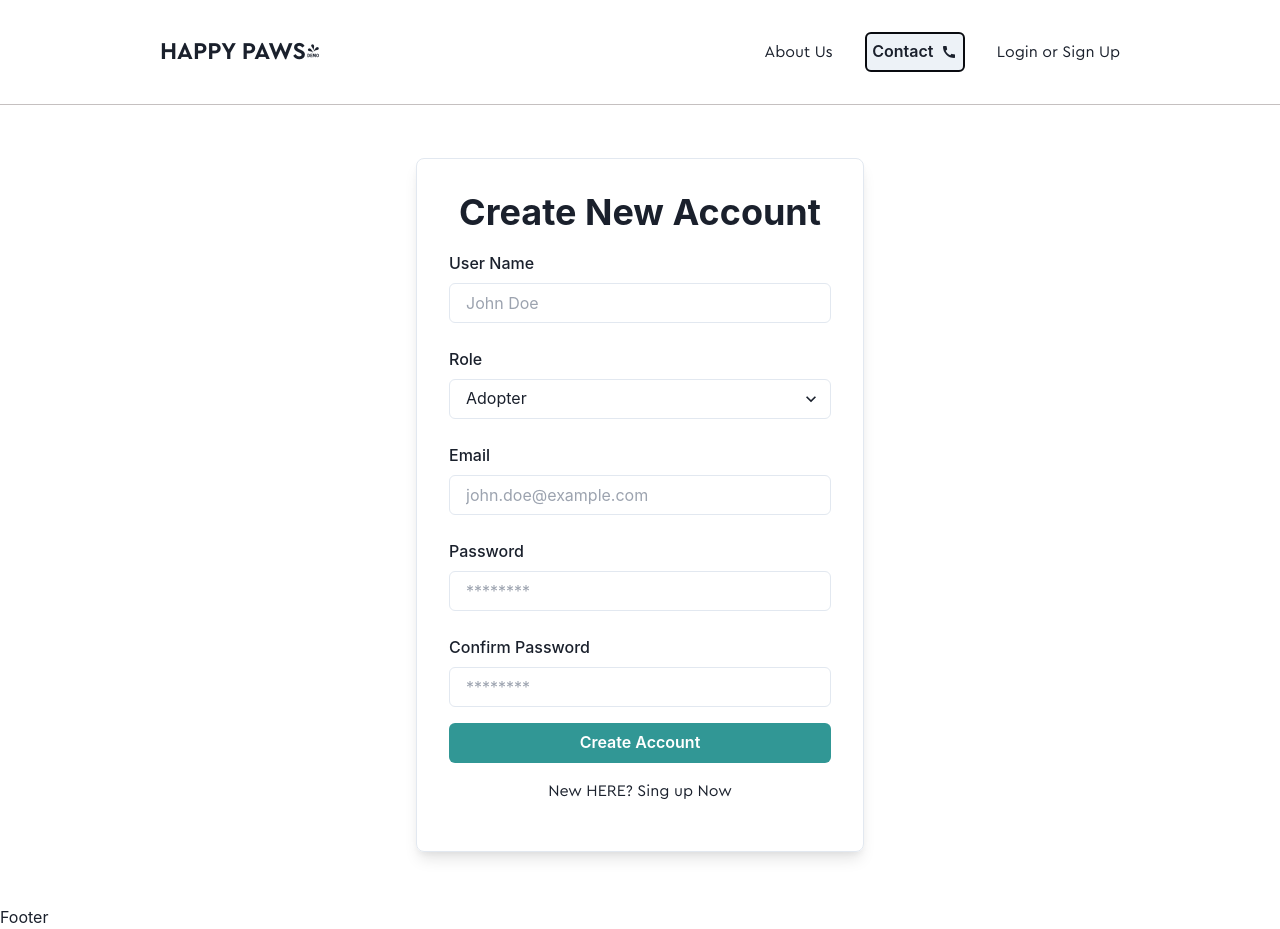
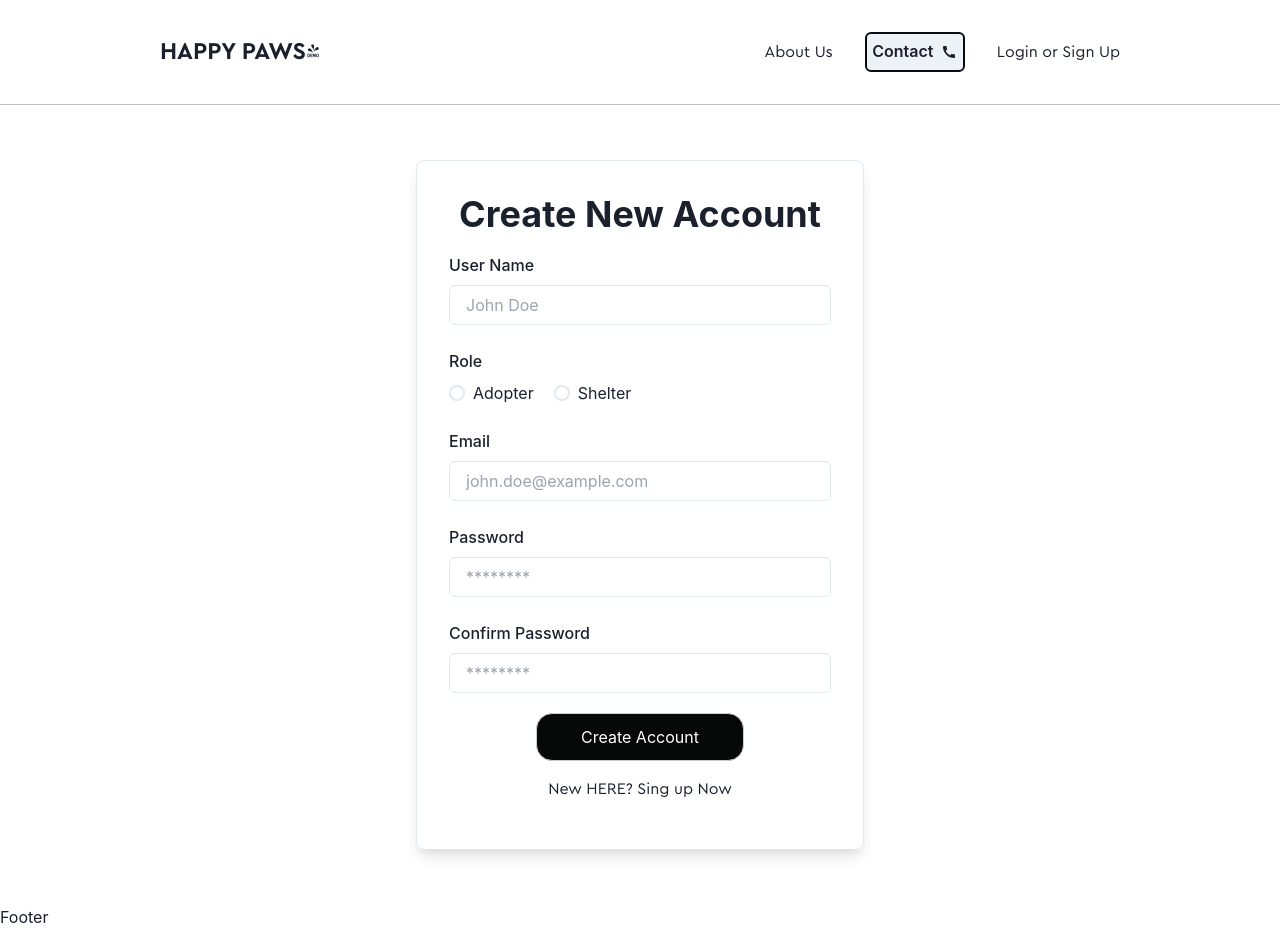
Before and after one commit to bernard493/HappyPaws-client, a React (Create React App) app: page /auth/create-account in a window 1280 px wide. Built offline with nearby package versions, Linux system fonts and the light colour scheme.

Commit message:
Auth with JWT and Passport JWT verification done

```diff
--- a/src/Components/Button/Button.scss
+++ b/src/Components/Button/Button.scss
@@ -2,7 +2,7 @@
 @use "../../styles/partials/variables" as *;
 
 .Btn {
-  width: 100%;
+  width:"full";
   height: 3rem;
   border: 1px solid #ccc;
   border-radius: 1rem;
--- a/src/CustomHooks/AuthProvider .jsx
+++ b/src/CustomHooks/AuthProvider .jsx
@@ -16,7 +16,7 @@ export const AuthProvider = ({ children }) => {
 
 
   const login = (userToken) => {
-    Cookies.set("token", userToken, { expires: 7 });
+    Cookies.set("token", userToken, { expires: 1 });
     setToken(userToken);
   };
 
--- a/src/Pages/LoginPage/LoginPage.jsx
+++ b/src/Pages/LoginPage/LoginPage.jsx
@@ -5,15 +5,17 @@ import {
   FormControl,
   FormLabel,
   Input,
-  Button,
   Heading,
   FormErrorMessage,
   Text,
+  useToast,
+
 } from "@chakra-ui/react";
 import { useAuth } from "../../CustomHooks/AuthProvider ";
 import { useNavigate, useLocation, Link } from "react-router-dom";
 import { userLogin } from "../../API/User__Api";
-// import Button from "../../Components/Button/Button";
+import Button from "../../Components/Button/Button";
+
 
 const LoginPage = () => {
   const { login } = useAuth();
@@ -24,7 +26,8 @@ const LoginPage = () => {
   const [isDisabled, setIsDisabled] = useState(false);
   const navigate = useNavigate();
   const location = useLocation();
-  const from = location.state?.from || "/home"; // Fallback to /home if no path is stored
+  const toast = useToast();
+  const from = location.state?.from || "/";
 
   const validateEmail = () => {
     if (!email) {
@@ -38,6 +41,7 @@ const LoginPage = () => {
       return true;
     }
   };
+
   const validatePassword = () => {
     if (!password) {
       setPasswordError("Password is required");
@@ -47,18 +51,41 @@ const LoginPage = () => {
       return true;
     }
   };
+
   const handleSubmit = async (e) => {
     e.preventDefault();
+    setIsDisabled(true);
+    console.log("hello");
     if (validateEmail() && validatePassword()) {
       const { status, data } = await userLogin({
         email,
         password,
       });
+
       if (status === 200) {
         const { token } = data;
         login(token);
         // After successful login, navigate back to the original path with query parameters
+        const { message } = data;
+        toast({
+          position: "top-right",
+          title: message,
+          status: "success",
+          isClosable: true,
+        });
         navigate(from, { replace: true });
+        setIsDisabled(false);
+      }
+
+      if (status === 401) {
+        setIsDisabled(false);
+        const { message } = data;
+        toast({
+          position: "top-right",
+          title: message,
+          status: "info",
+          isClosable: true,
+        });
       }
     }
   };
@@ -100,24 +127,24 @@ const LoginPage = () => {
               />
               <FormErrorMessage>{passwordError}</FormErrorMessage>
             </FormControl>
-            <Button
-              width="full"
-              mt={4}
-              colorScheme="teal"
-              type="submit"
-              onClick={handleSubmit}
+
+            <div
+              style={{
+                display: "flex",
+                justifyContent: "center",
+                paddingTop: 20,
+              }}
             >
-              Login
-            </Button>
-            {/* <Button
-              handleButtonClick={handleSubmit}
-              isDisabledState={isDisabled}
-              notDisabledText={"Make offer"}
-              isDisabledText={"Submitting..."}
-            /> */}
+              <Button
+                handleButtonClick={handleSubmit}
+                isDisabledState={isDisabled}
+                notDisabledText={"Login"}
+                isDisabledText={"Loading..."}
+              />
+            </div>
           </form>
           <Box textAlign="center" mt={4}>
-            <Link to={"/auth/create-account"} >
+            <Link to={"/auth/create-account"}>
               <Text>New HERE? Sing up Now</Text>
             </Link>
           </Box>
--- a/src/Pages/SignupPage/SignupPage.jsx
+++ b/src/Pages/SignupPage/SignupPage.jsx
@@ -5,18 +5,20 @@ import {
   FormControl,
   FormLabel,
   Input,
-  Button,
   Heading,
   FormErrorMessage,
   Text,
-  Select,
+  RadioGroup,
+  Stack,
+  Radio,
+  useToast,
 } from "@chakra-ui/react";
 import { useAuth } from "../../CustomHooks/AuthProvider ";
 import { useNavigate, useLocation, Link } from "react-router-dom";
 import { registerUser } from "../../API/User__Api";
+import Button from "../../Components/Button/Button";
 
 const SignupPage = () => {
-  const { login } = useAuth();
   const [email, setEmail] = useState("");
   const [userName, setUserName] = useState("");
   const [password, setPassword] = useState("");
@@ -29,8 +31,7 @@ const SignupPage = () => {
   const [confirmPasswordError, setConfirmPasswordError] = useState("");
   const [isDisabled, setIsDisabled] = useState(false);
   const navigate = useNavigate();
-
-
+  const toast = useToast();
 
   const validateEmail = () => {
     if (!email) {
@@ -90,20 +91,42 @@ const SignupPage = () => {
 
   const handleSignUpSubmit = async (e) => {
     e.preventDefault();
+    setIsDisabled(true);
+    try {
       if (
         validateEmail() &&
         validatePassword() &&
         validatePasswordAndConfirmPasswordAreSame()
       ) {
-      const { status } = await registerUser({
+        const { status, data } = await registerUser({
           email,
           password,
           username: userName,
           role,
         });
+        const { message } = data;
         if (status === 201) {
+          toast({
+            position: "top-right",
+            title: message,
+            status: "success",
+            isClosable: true,
+          });
           navigate("/auth/login");
+          setIsDisabled(false);
         }
+        if (status === 400) {
+          toast({
+            position: "top-right",
+            title: message,
+            status: "info",
+            isClosable: true,
+          });
+          setIsDisabled(false);
+        }
+      }
+    } catch (error) {
+      console.error(error);
     }
   };
 
@@ -135,17 +158,23 @@ const SignupPage = () => {
             </FormControl>
             <FormControl mt={6}>
               <FormLabel>Role</FormLabel>
-              <Select
+              <RadioGroup
+                onChange={setRole}
                 value={role}
-                onChange={(e) => setRole(e.target.value)}
+                defaultValue="adopter"
                 onBlur={validateUserRole}
-                // placeholder="Select option"
-                defaultValue={"Adopter"}
               >
-                <option value="adopter">Adopter</option>
-                {/* <option value="shelter">Shelter</option> */}
-              </Select>
-              {/* <FormErrorMessage>{roleError}</FormErrorMessage> */}
+                <Stack spacing={5} direction="row">
+                  <Radio colorScheme="green" value="adopter">
+                    Adopter
+                  </Radio>
+                  <Radio colorScheme="green" value="shelter">
+                    Shelter
+                  </Radio>
+                </Stack>
+              </RadioGroup>
+
+              <FormErrorMessage>{roleError}</FormErrorMessage>
             </FormControl>
             <FormControl mt={6} isInvalid={!!emailError}>
               <FormLabel>Email</FormLabel>
@@ -180,21 +209,21 @@ const SignupPage = () => {
               />
               <FormErrorMessage>{confirmPasswordError}</FormErrorMessage>
             </FormControl>
+
+            <div
+              style={{
+                display: "flex",
+                justifyContent: "center",
+                paddingTop: 20,
+              }}
+            >
               <Button
-              width="full"
-              mt={4}
-              colorScheme="teal"
-              type="submit"
-              onClick={handleSignUpSubmit}
-            >
-              Create Account
-            </Button>
-            {/* <Button
                 handleButtonClick={handleSignUpSubmit}
                 isDisabledState={isDisabled}
-              notDisabledText={"Make offer"}
-              isDisabledText={"Submitting..."}
-            /> */}
+                notDisabledText={"Create Account"}
+                isDisabledText={"Loading..."}
+              />
+            </div>
           </form>
           <Box textAlign="center" mt={4}>
             <Link to={"/auth/create-account"}>
```
Lines whose indentation alone changed are shown as unchanged.
